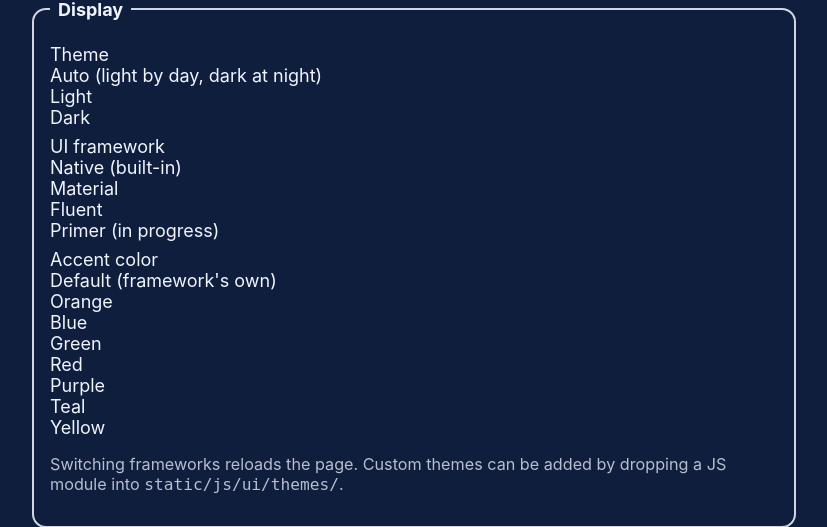
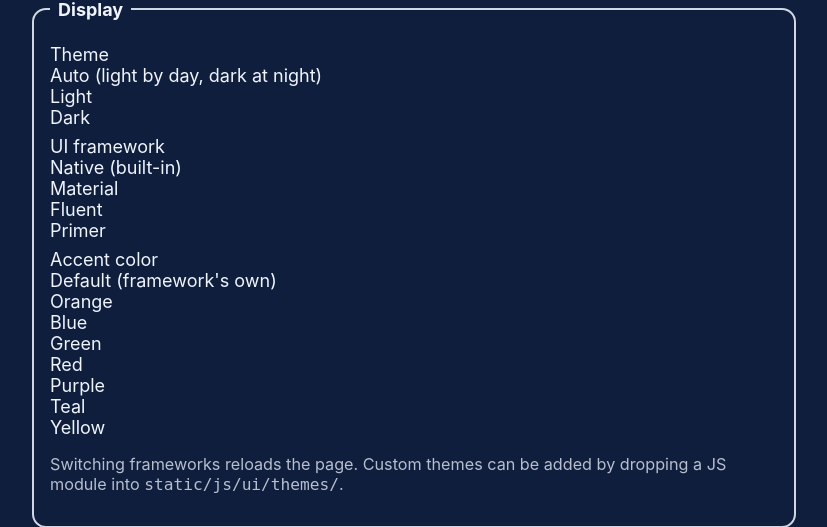
Before and after one commit to PhillyUrbs/OutfitPi, a Flask app: page /settings in a window 1280 px wide. Shown: the part 1918-2445 px from the top of the page, without its empty margins (226-1053 px from the left). Run offline with Flask 3, Linux system fonts and the light colour scheme; data that the repository does not hold is empty; some libraries are stand-ins or nearby versions.

Commit message:
feat(theme): enable Primer in settings picker

```diff
--- a/templates/settings.html
+++ b/templates/settings.html
@@ -134,7 +134,7 @@
           <option value="native">Native (built-in)</option>
           <option value="material">Material</option>
           <option value="fluent">Fluent</option>
-          <option value="primer" disabled>Primer (in progress)</option>
+          <option value="primer">Primer</option>
         </select>
       </label>
       <label>Accent color
```
